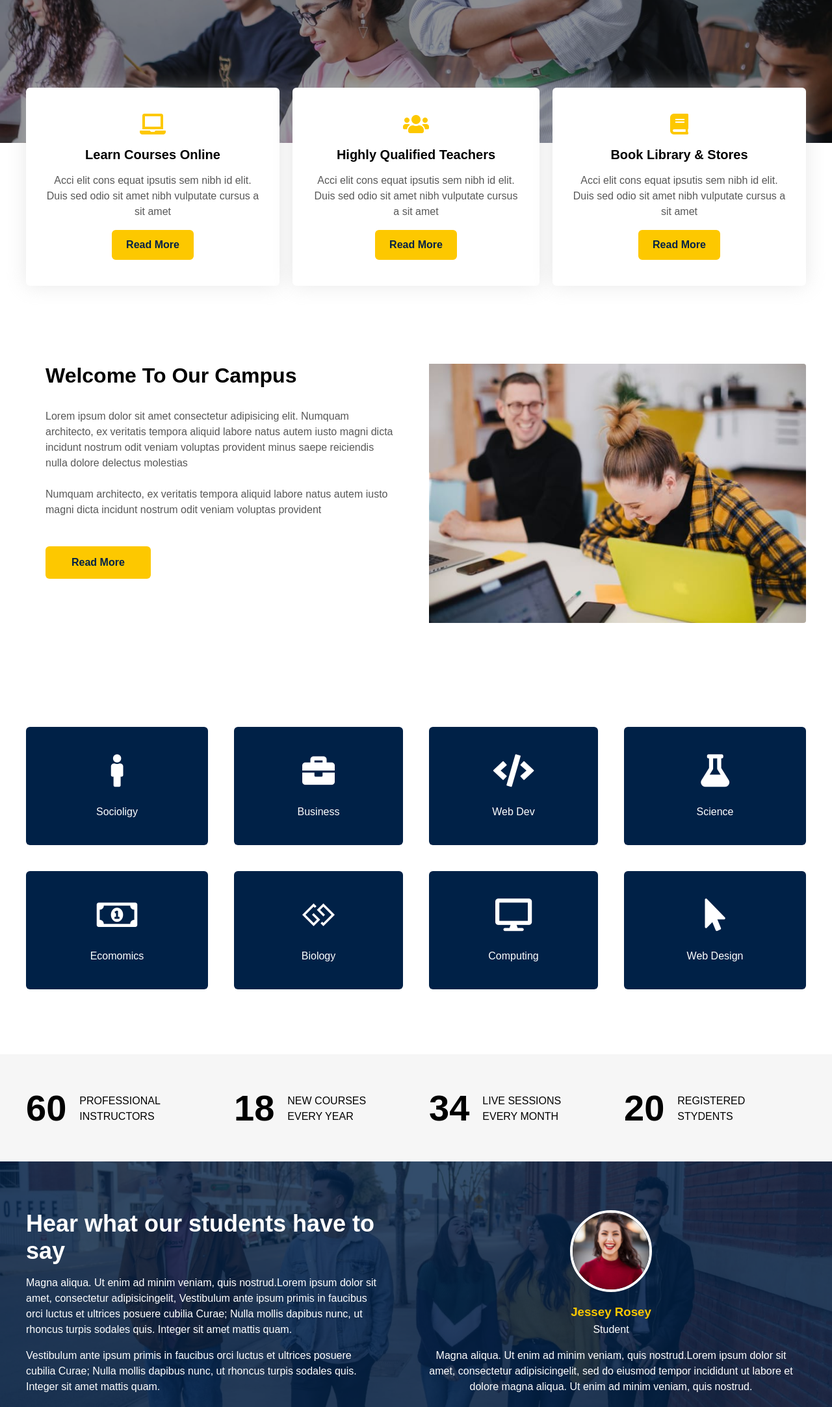
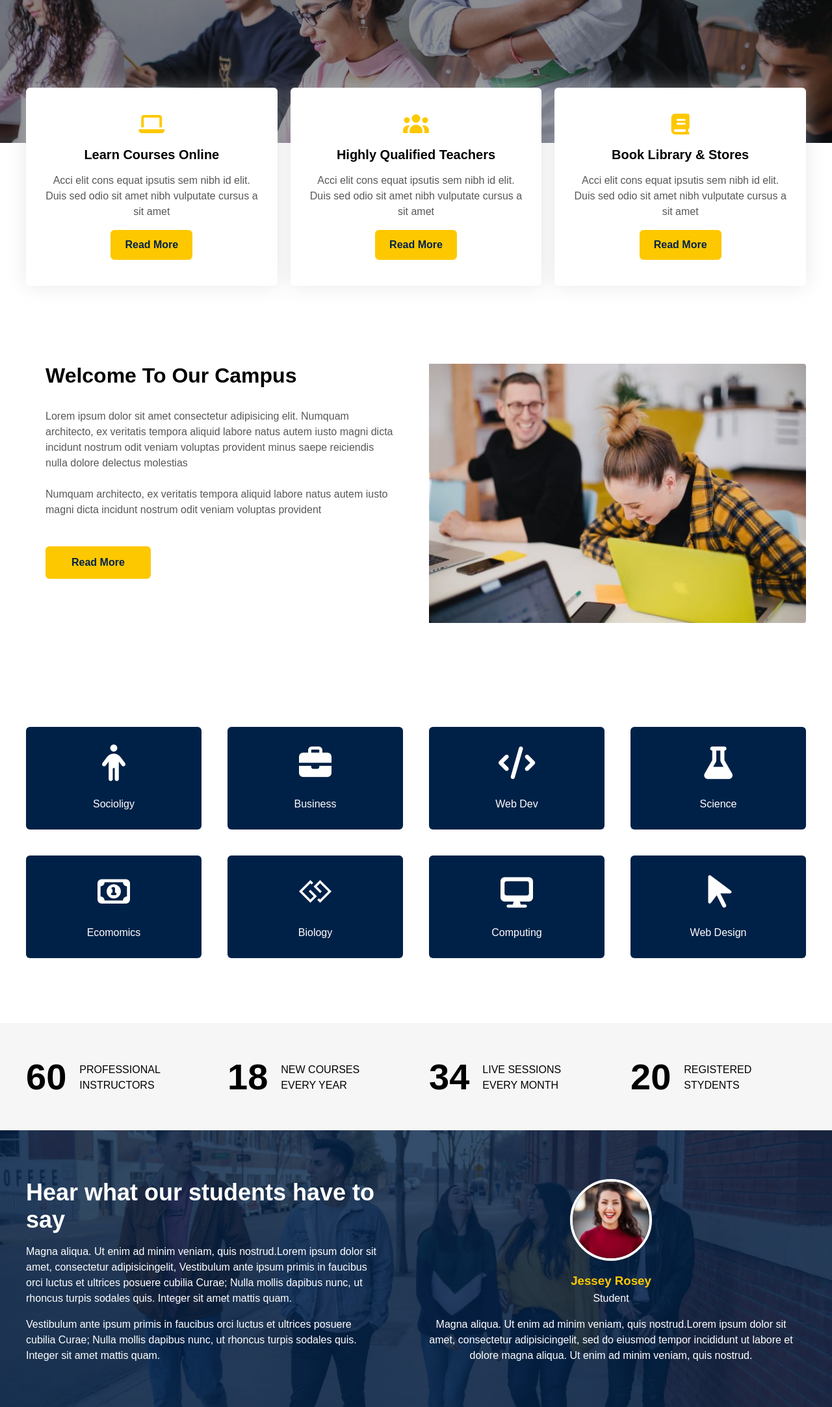
Before and after one commit to dovanthao2404/BC14_Mastery_dovanthao, a plain HTML site: page index.html in a window 1280 px wide. Shown: the part 520-2686 px from the top of the page at 65% size. Drawn offline with Linux system fonts and the light colour scheme.

Commit message:
change css + html

```diff
--- a/css/style.css
+++ b/css/style.css
@@ -15,7 +15,27 @@
   max-width: 1200px;
   margin: auto;
 }
-
+.col-four {
+  margin: -20px;
+}
+.four-item {
+  float: left;
+  padding: 20px;
+  width: 25%;
+}
+a {
+  text-decoration: none;
+}
+ul {
+  list-style: none;
+}
+.btn {
+  background-color: #fdc800;
+  color: #002147;
+  cursor: pointer;
+  font-size: 16px;
+  font-weight: bold;
+}
 /* CSS MENU TOP */
 .menu__top {
   background-color: #002147;
@@ -26,7 +46,6 @@
   float: left;
 }
 .menu__top__left li {
-  list-style: none;
   display: block;
   float: left;
   line-height: 24px;
@@ -38,24 +57,14 @@
   color: #fdc800;
 }
 .menu__top__left .menu__top__icon {
+  margin-right: 8px;
   color: #fdc800;
-  font-size: 16px;
-  margin-right: 8px;
 }
 .menu__top__left a {
-  text-decoration: none;
   color: white;
-  font-size: 16px;
 }
 .menu__top__right {
   float: right;
-}
-.btn {
-  background-color: #fdc800;
-  color: #002147;
-  cursor: pointer;
-  font-size: 16px;
-  font-weight: bold;
 }
 .btn__menu__top {
   padding: 9px 20px;
@@ -69,23 +78,18 @@
   padding: 9px 20px;
   color: white;
 }
-
 /* CSS HEADER */
 .header {
   background-color: #ffff;
 }
-.header__content {
-  padding: 12px 0;
-}
 .header__logo a {
-  color: black;
-  text-decoration: none;
+  color: #002147;
 }
 .header__logo .fa-edit {
   color: #fdc800;
   padding: 10px 8px 12px 12px;
   background-color: #002147;
-  font-size: 16px;
+
   border-radius: 50%;
   margin-right: 4px;
   margin-top: 12px;
@@ -96,22 +100,18 @@
   vertical-align: middle;
 }
 .header__nav ul {
-  list-style: none;
-  padding-top: 16px;
-  padding-bottom: 16px;
+  padding: 16px 0;
 }
 .header__nav li {
   float: left;
 }
+.header__nav a {
+  margin: 0 24px;
+  color: black;
+}
 .header__nav a:hover {
   color: #fdc800;
   transition: 0.5s;
-}
-.header__nav a {
-  text-decoration: none;
-  font-size: 16px;
-  margin: 0 23px;
-  color: black;
 }
 .header__nav li:first-child a {
   color: #fdc800;
@@ -126,35 +126,25 @@
   height: 600px;
   margin-bottom: 250px;
 }
-
-.carousel::after {
-  content: "";
-  background: rgba(7, 10, 12, 0.45);
+.carousel__content {
+  width: 100%;
+  height: 100%;
+  background-color: rgba(7, 10, 12, 0.45);
+}
+.carousel__list {
   position: absolute;
-  top: 0;
-  min-height: 100%;
+  bottom: -230px;
+  right: 0;
   left: 0;
-  right: 0;
 }
-.carousel__content {
-  position: absolute;
-  bottom: -220px;
-  left: 0;
-  right: 0;
+.carousel__list__content {
+  margin: -10px;
 }
 .carousel .carousel__item {
   float: left;
   width: 33.33333%;
   text-align: center;
-}
-.carousel .carousel__item:first-child {
-  padding-right: 10px;
-}
-.carousel .carousel__item:nth-child(3) {
-  padding-left: 10px;
-}
-.carousel .carousel__item:nth-child(2) {
-  padding: 0 10px;
+  padding: 10px;
 }
 .carousel .carousel__text {
   padding: 40px 30px;
@@ -173,7 +163,6 @@
   margin-top: 20px;
 }
 .carousel .carousel__text p {
-  font-size: 16px;
   color: #585858;
   line-height: 1.5;
   margin-top: 16px;
@@ -198,6 +187,11 @@
   padding-top: 40px;
   padding-bottom: 60px;
 }
+.about__left,
+.about__right {
+  float: left;
+  width: 50%;
+}
 .about__left {
   padding: 30px;
 }
@@ -208,18 +202,11 @@
   border-radius: 0 4px 4px 0;
   margin-top: 50px;
 }
-.about__left,
-.about__right {
-  float: left;
-  width: 50%;
-}
 .about__left h2 {
   font-size: 32px;
-  font-weight: 600;
   padding: 20px 0;
 }
 .about__left p {
-  font-size: 16px;
   padding: 12px 0;
   color: #585858;
   line-height: 1.5;
@@ -241,45 +228,19 @@
 .job {
   padding: 100px 0;
 }
-.job__item {
-  float: left;
-  width: 25%;
+.job__text p {
+  display: block;
+  padding-top: 20px;
+  padding-bottom: 10px;
 }
-.job__item:nth-child(1),
-.job__item:nth-child(2),
-.job__item:nth-child(3),
-.job__item:nth-child(4) {
-  padding-bottom: 20px;
-}
-.job__item:nth-child(5),
-.job__item:nth-child(7),
-.job__item:nth-child(6),
-.job__item:nth-child(8) {
-  padding-top: 20px;
-}
-.job__item:first-child,
-.job__item:nth-child(5) {
-  padding-right: 20px;
-}
-.job__item:nth-child(2),
-.job__item:nth-child(3),
-.job__item:nth-child(6),
-.job__item:nth-child(7) {
-  padding-left: 20px;
-  padding-right: 20px;
-}
-.job__item:nth-child(4),
-.job__item:nth-child(8) {
-  padding-left: 20px;
+.job__text {
+  background-color: #002147;
+  padding: 20px;
+  text-align: center;
+  border-radius: 6px;
+  color: white;
 }
 
-.job__text {
-  background-color: #002147;
-  padding: 32px;
-  text-align: center;
-  color: white;
-  border-radius: 6px;
-}
 .job__text:hover {
   background: #021a36;
   cursor: pointer;
@@ -290,38 +251,17 @@
   font-size: 50px;
   padding: 10px;
 }
-.job__text p {
-  font-size: 16px;
-  display: block;
-  padding-top: 20px;
-  padding-bottom: 10px;
-}
 
 /* SPECIFICATIONS */
 .specifications {
   background-color: #f6f6f6;
   padding: 50px 0;
 }
-.specifications__item {
-  float: left;
-  width: 25%;
-}
-.specifications__item:first-child {
-  padding-right: 20px;
-}
-.specifications__item:nth-child(2),
-.specifications__item:nth-child(3) {
-  padding: 0 20px;
-}
-.specifications__item:nth-child(4) {
-  padding-left: 20px;
-}
 .specifications__text h3 {
   font-size: 56px;
   padding-right: 20px;
 }
 .specifications__text p {
-  font-size: 16px;
   line-height: 1.5;
   padding-top: 10px;
 }
@@ -336,7 +276,7 @@
   background-image: url(../img/3.jpg);
   background-size: cover;
   background-repeat: no-repeat;
-  background-position: 0;
+  background-position: center;
   position: relative;
 }
 
@@ -354,16 +294,12 @@
 .testimonials__left {
   padding-right: 60px;
 }
-.testimonials__left p,
-.testimonials__right p {
-  font-size: 16px;
-  line-height: 1.5;
+.testimonials__left h3 {
+  font-size: 36px;
 }
 .testimonials__left p {
+  line-height: 1.5;
   padding-top: 16px;
-}
-.testimonials__left h3 {
-  font-size: 36px;
 }
 .testimonials__right {
   text-align: center;
@@ -375,6 +311,7 @@
   border: 4px solid #fefefe;
 }
 .testimonials__right p {
+  line-height: 1.5;
   padding-bottom: 16px;
 }
 .testimonials__right h3 {
@@ -396,8 +333,6 @@
 .news__right h2 {
   font-size: 32px;
 }
-.news__left {
-}
 .news__left__content {
   padding-right: 20px;
 }
@@ -408,7 +343,6 @@
 .news__left__list,
 .news__right__list {
   margin-top: 50px;
-  border-radius: 4px;
 }
 .news__left__item:nth-child(2) {
   border-bottom: 1px solid #eee;
@@ -419,13 +353,13 @@
 }
 .news__left__item img {
   width: 35%;
+  float: left;
   border-radius: 4px;
 }
 .news__left__text {
   padding-left: 20px;
+  float: left;
   width: 65%;
-}
-.news__left__text p {
 }
 .news__left__text p:nth-child(2) {
   color: #939393;
@@ -433,10 +367,6 @@
 }
 .news__left__text p:nth-child(3) {
   color: #585858;
-}
-.news__left__item img,
-.news__left__item .news__left__text {
-  float: left;
 }
 .btn__news {
   padding: 14px 32px;
@@ -451,8 +381,6 @@
   transition: 0.5s;
   transform: scale(1.1);
   color: #fdc800;
-}
-.news__right__content {
 }
 .news__right__content,
 .news__right h2 {
@@ -520,6 +448,9 @@
   color: #fdc800;
   transition: 0.5s;
 }
+.footer a {
+  color: white;
+}
 .footer__content {
   padding-bottom: 20px;
   border-bottom: 1px solid #454545;
@@ -532,18 +463,12 @@
   margin-bottom: 30px;
 }
 .footer__item li {
-  list-style: none;
   margin-bottom: 12px;
   padding-right: 60px;
   line-height: 1.5;
 }
 .footer__contact i {
   color: #fdc800;
-}
-.footer__featured__link a,
-.footer__quick__link a {
-  color: white;
-  text-decoration: none;
 }
 .footer__copyright {
   padding-top: 40px;
@@ -554,13 +479,8 @@
 }
 .footer__copyright ul {
   float: right;
-  list-style: none;
 }
 .footer__copyright li {
   float: left;
   margin-right: 20px;
 }
-.footer__copyright li a {
-  color: white;
-  text-decoration: none;
-}
--- a/index.html
+++ b/index.html
@@ -12,13 +12,6 @@
     <title>Mastery</title>
     <link rel="stylesheet" href="./css/style.css" />
     <link rel="stylesheet" href="./icon/all.css" />
-    <link
-      rel="stylesheet"
-      href="https://cdnjs.cloudflare.com/ajax/libs/font-awesome/5.15.3/css/all.min.css"
-      integrity="sha512-iBBXm8fW90+nuLcSKlbmrPcLa0OT92xO1BIsZ+ywDWZCvqsWgccV3gFoRBv0z+8dLJgyAHIhR35VZc2oM/gI1w=="
-      crossorigin="anonymous"
-      referrerpolicy="no-referrer"
-    />
   </head>
   <body>
     <!-- MENU TOP -->
@@ -28,7 +21,6 @@
           <ul>
             <li>
               <i class="fas fa-phone-alt menu__top__icon"></i>
-
               <a href="tel:+84905550453">+142 5897555</a>
             </li>
             <li>
@@ -66,16 +58,22 @@
     </div>
     <!-- CAROUSEL -->
     <div class="carousel">
-      <div class="carousel__content container">
+      <div class="carousel__content">
+        <div class="carousel__list container">
+          <div class="carousel__list__content">
             <div class="carousel__item">
               <div class="carousel__text">
                 <i class="fas fa-laptop carousel__icon"></i>
                 <h3>Learn Courses Online</h3>
                 <p>
-              Acci elit cons equat ipsutis sem nibh id elit. Duis sed odio sit
-              amet nibh vulputate cursus a sit amet
+                  Acci elit cons equat ipsutis sem nibh id elit. Duis sed odio
+                  sit amet nibh vulputate cursus a sit amet
                 </p>
-            <input class="btn carousel__btn" type="button" value="Read More" />
+                <input
+                  class="btn carousel__btn"
+                  type="button"
+                  value="Read More"
+                />
               </div>
             </div>
             <div class="carousel__item">
@@ -83,10 +81,14 @@
                 <i class="fas fa-users carousel__icon"></i>
                 <h3>Highly Qualified Teachers</h3>
                 <p>
-              Acci elit cons equat ipsutis sem nibh id elit. Duis sed odio sit
-              amet nibh vulputate cursus a sit amet
+                  Acci elit cons equat ipsutis sem nibh id elit. Duis sed odio
+                  sit amet nibh vulputate cursus a sit amet
                 </p>
-            <input class="btn carousel__btn" type="button" value="Read More" />
+                <input
+                  class="btn carousel__btn"
+                  type="button"
+                  value="Read More"
+                />
               </div>
             </div>
             <div class="carousel__item">
@@ -94,13 +96,19 @@
                 <i class="fas fa-book carousel__icon"></i>
                 <h3>Book Library & Stores</h3>
                 <p>
-              Acci elit cons equat ipsutis sem nibh id elit. Duis sed odio sit
-              amet nibh vulputate cursus a sit amet
+                  Acci elit cons equat ipsutis sem nibh id elit. Duis sed odio
+                  sit amet nibh vulputate cursus a sit amet
                 </p>
-            <input class="btn carousel__btn" type="button" value="Read More" />
+                <input
+                  class="btn carousel__btn"
+                  type="button"
+                  value="Read More"
+                />
               </div>
             </div>
             <div class="clear"></div>
+          </div>
+        </div>
       </div>
     </div>
     <!-- ABOUT -->
@@ -129,49 +137,50 @@
     <!-- JOB -->
     <div class="job">
       <div class="container">
-        <div class="job__item">
+        <div class="col-four">
+          <div class="four-item">
             <div class="job__text">
               <i class="fas fa-male job__icon"></i>
               <p>Socioligy</p>
             </div>
           </div>
-        <div class="job__item">
+          <div class="four-item">
             <div class="job__text">
               <i class="fas fa-briefcase job__icon"></i>
               <p>Business</p>
             </div>
           </div>
-        <div class="job__item">
+          <div class="four-item">
             <div class="job__text">
               <i class="fas fa-code job__icon"></i>
               <p>Web Dev</p>
             </div>
           </div>
-        <div class="job__item">
+          <div class="four-item">
             <div class="job__text">
               <i class="fas fa-flask job__icon"></i>
               <p>Science</p>
             </div>
           </div>
-        <div class="job__item">
+          <div class="four-item">
             <div class="job__text">
               <i class="far fa-money-bill-alt job__icon"></i>
               <p>Ecomomics</p>
             </div>
           </div>
-        <div class="job__item">
+          <div class="four-item">
             <div class="job__text">
               <i class="fab fa-gg job__icon"></i>
               <p>Biology</p>
             </div>
           </div>
-        <div class="job__item">
+          <div class="four-item">
             <div class="job__text">
               <i class="fas fa-desktop job__icon"></i>
               <p>Computing</p>
             </div>
           </div>
-        <div class="job__item">
+          <div class="four-item">
             <div class="job__text">
               <i class="fas fa-mouse-pointer job__icon"></i>
               <p>Web Design</p>
@@ -180,28 +189,30 @@
           <div class="clear"></div>
         </div>
       </div>
+    </div>
     <!-- SPECIFICATIONS -->
     <div class="specifications">
       <div class="container">
-        <div class="specifications__item">
+        <div class="col-four">
+          <div class="four-item">
             <div class="specifications__text">
               <h3>60</h3>
               <p>PROFESSIONAL <br />INSTRUCTORS</p>
             </div>
           </div>
-        <div class="specifications__item">
+          <div class="four-item">
             <div class="specifications__text">
               <h3>18</h3>
               <p>NEW COURSES <br />EVERY YEAR</p>
             </div>
           </div>
-        <div class="specifications__item">
+          <div class="four-item">
             <div class="specifications__text">
               <h3>34</h3>
               <p>LIVE SESSIONS <br />EVERY MONTH</p>
             </div>
           </div>
-        <div class="specifications__item">
+          <div class="four-item">
             <div class="specifications__text">
               <h3>20</h3>
               <p>REGISTERED <br />STYDENTS</p>
@@ -209,6 +220,7 @@
             </div>
           </div>
           <div class="clear"></div>
+        </div>
       </div>
     </div>
     <!-- TESTIMONIALS -->
```
Lines whose indentation alone changed are shown as unchanged.
